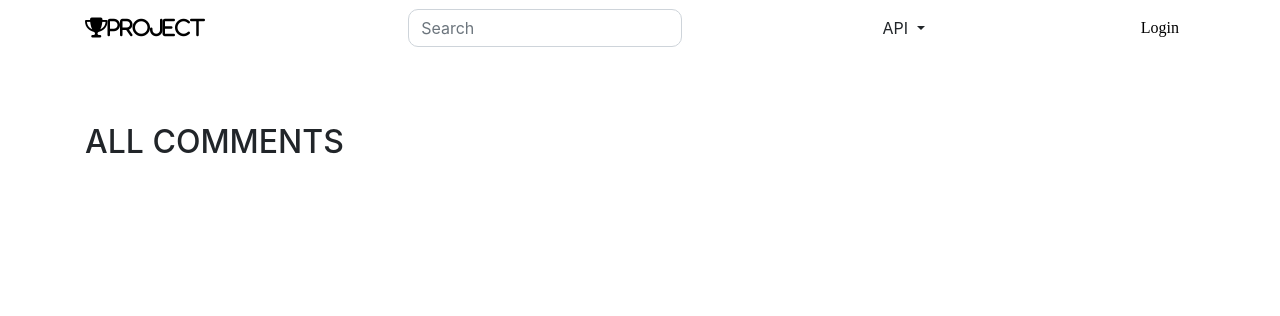
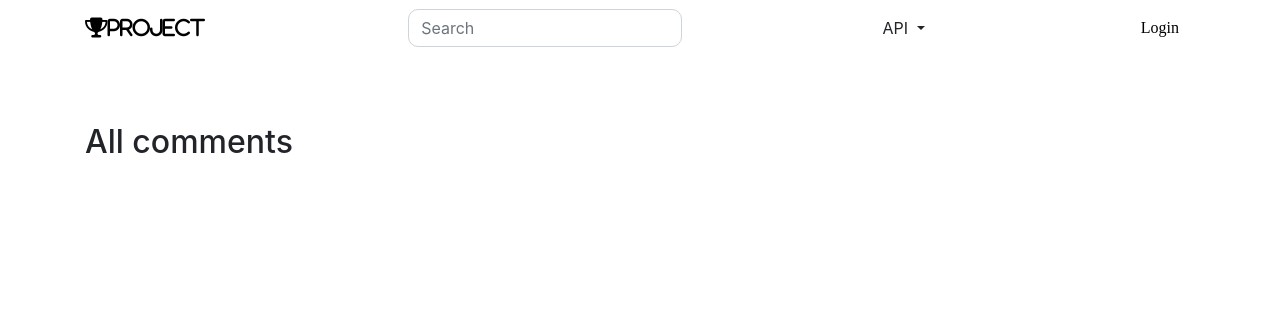
Before and after one commit to UMUTONIRitha/Awwards, a Django app: a page that uses awward/templates/comments.html in a window 1280 px wide. Shown: the top 316 px of the page. Run offline with Django 3.2, Linux system fonts and the light colour scheme; data that the repository does not hold is empty; some libraries are stand-ins or nearby versions.

Commit message:
save changes

```diff
--- a/awward/templates/comments.html
+++ b/awward/templates/comments.html
@@ -2,14 +2,14 @@
 {% load static %}
 {% block content %}
 {{block.super}}
-<!-- <p>Sites of the day</p> -->
+
 <div class="container">
     <div class="row" style="margin-top: 3%">
         <div class="col-md-12">
-                <h2 style="margin-top: 3%; margin-bottom:3%">ALL COMMENTS</h2>
+                <h2 style="margin-top: 3%; margin-bottom:3%">All comments</h2>
         {% for comments in mycomments %}
         <p>{{comments.comment}}</p>
-        <!-- <p>{{comments.user}}</p> -->
+
         {% endfor %}
         </div>
     </div>
```
